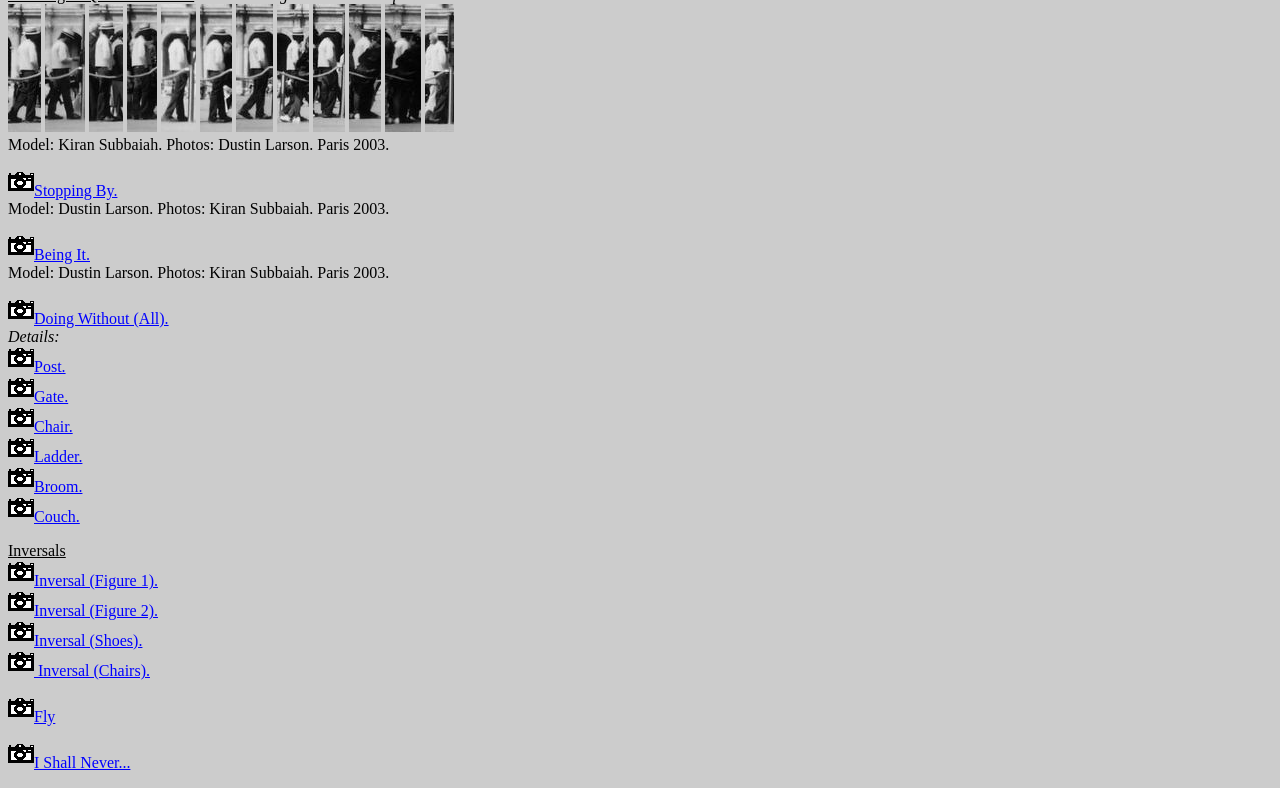
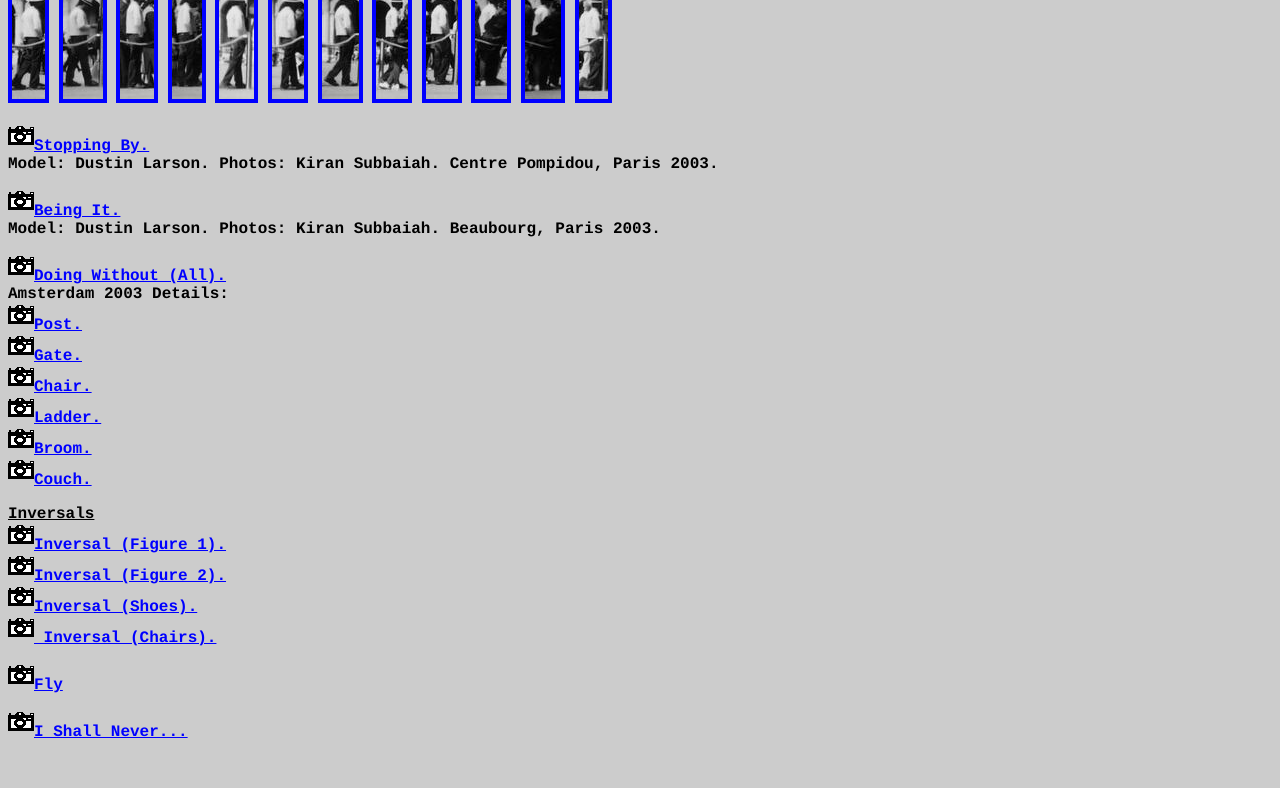
Before and after one commit to antikiran/kiran_subbaiah, a plain HTML site: page photos.htm in a window 1280 px wide. Shown: the part 181-969 px from the top of the page. Drawn offline with Linux system fonts and the light colour scheme.

Commit message:
some more

```diff
--- a/photos.htm
+++ b/photos.htm
@@ -1,7 +1,7 @@
 
 <html>
 <head>
-    <title>Kiran Subbaiah/ Photographs</title>
+    <title>Kiran Subbaiah: Photographs</title>
 
 <SCRIPT LANGUAGE="JavaScript">
 function NewWindow(mypage, myname, w, h, scroll) {
@@ -13,97 +13,106 @@ if (parseInt(navigator.appVersion) >= 4) { win.window.focus(); }
 }
 </script>
 </head>
+<body text="#000000" bgcolor="#CCCCCC" link="#0000FF" vlink="#800080" alink="#0000FF">
 
-<body text="#000000" bgcolor="#CCCCCC" link="#0000FF" vlink="#800080" alink="#0000FF"><div ALIGN=right><table CELLSPACING=0 CELLPADDING=0 WIDTH="100%" >
+<style type="text/css">
+body {font-family:courier ;
+     }
+</style>
+
+<div ALIGN=right><table CELLSPACING=0 CELLPADDING=0 WIDTH="100%" >
 <tr ALIGN=RIGHT VALIGN=TOP>
 <td ALIGN=LEFT VALIGN=TOP WIDTH="80%" HEIGHT="100%">
 <h2>
-Kiran Subbaiah
-<p>
-/<u>Photographs</u></h2>
-<a href="index.htm"><img SRC="back.gif" BORDER=0 height=19 width=19>
-Index: Kiran Subbaiah</a>
-<br>&nbsp;
-
+<a href="index.htm">Kiran Subbaiah</a> / Photos
+</h2>
 
 <p>
-<u>Standing in Queue 12 Times.</u> <i>Click on images below to see queue.</i>
+<br>
+<p>
+<h4>
+<u>Standing in Queue 12 Times</u>
+<br>
+Model: Kiran Subbaiah. Photos: Dustin Larson. Louvre, Paris 2003.
+<br>
+(Click on a image below to see its queue)
 <br>
 
-<a href="lq-01.jpg" onclick="NewWindow(this.href,'name', '600', '350', 'yes');return false;"><img SRC="lq-01-det.jpg" BORDER=0 ></a>
+<a href="lq-01.jpg" onclick="NewWindow(this.href,'name', '800', '350', 'yes');return false;"><img SRC="lq-01-det.jpg" BORDER=4></a>
 
-<a href="lq-02.jpg" onclick="NewWindow(this.href,'name', '600', '350', 'yes');return false;"><img SRC="lq-02-det.jpg" BORDER=0 ></a>
+<a href="lq-02.jpg" onclick="NewWindow(this.href,'name', '800', '350', 'yes');return false;"><img SRC="lq-02-det.jpg" BORDER=4></a>
 
-<a href="lq-03.jpg" onclick="NewWindow(this.href,'name', '600', '350', 'yes');return false;"><img SRC="lq-03-det.jpg" BORDER=0 ></a>
+<a href="lq-03.jpg" onclick="NewWindow(this.href,'name', '800', '350', 'yes');return false;"><img SRC="lq-03-det.jpg" BORDER=4></a>
 
-<a href="lq-04.jpg" onclick="NewWindow(this.href,'name', '600', '350', 'yes');return false;"><img SRC="lq-04-det.jpg" BORDER=0 ></a>
+<a href="lq-04.jpg" onclick="NewWindow(this.href,'name', '800', '350', 'yes');return false;"><img SRC="lq-04-det.jpg" BORDER=4></a>
 
-<a href="lq-05.jpg" onclick="NewWindow(this.href,'name', '600', '350', 'yes');return false;"><img SRC="lq-05-det.jpg" BORDER=0 ></a>
+<a href="lq-05.jpg" onclick="NewWindow(this.href,'name', '800', '350', 'yes');return false;"><img SRC="lq-05-det.jpg" BORDER=4></a>
 
-<a href="lq-06.jpg" onclick="NewWindow(this.href,'name', '600', '350', 'yes');return false;"><img SRC="lq-06-det.jpg" BORDER=0 ></a>
+<a href="lq-06.jpg" onclick="NewWindow(this.href,'name', '800', '350', 'yes');return false;"><img SRC="lq-06-det.jpg" BORDER=4></a>
 
-<a href="lq-07.jpg" onclick="NewWindow(this.href,'name', '600', '350', 'yes');return false;"><img SRC="lq-07-det.jpg" BORDER=0 ></a>
+<a href="lq-07.jpg" onclick="NewWindow(this.href,'name', '800', '350', 'yes');return false;"><img SRC="lq-07-det.jpg" BORDER=4></a>
 
-<a href="lq-08.jpg" onclick="NewWindow(this.href,'name', '600', '350', 'yes');return false;"><img SRC="lq-08-det.jpg" BORDER=0 ></a>
+<a href="lq-08.jpg" onclick="NewWindow(this.href,'name', '800', '350', 'yes');return false;"><img SRC="lq-08-det.jpg" BORDER=4></a>
 
-<a href="lq-09.jpg" onclick="NewWindow(this.href,'name', '600', '350', 'yes');return false;"><img SRC="lq-09-det.jpg" BORDER=0 ></a>
+<a href="lq-09.jpg" onclick="NewWindow(this.href,'name', '800', '350', 'yes');return false;"><img SRC="lq-09-det.jpg" BORDER=4></a>
 
-<a href="lq-10.jpg" onclick="NewWindow(this.href,'name', '600', '350', 'yes');return false;"><img SRC="lq-10-det.jpg" BORDER=0 ></a>
+<a href="lq-10.jpg" onclick="NewWindow(this.href,'name', '800', '350', 'yes');return false;"><img SRC="lq-10-det.jpg" BORDER=4></a>
 
-<a href="lq-11.jpg" onclick="NewWindow(this.href,'name', '600', '350', 'yes');return false;"><img SRC="lq-11-det.jpg" BORDER=0 ></a>
+<a href="lq-11.jpg" onclick="NewWindow(this.href,'name', '800', '350', 'yes');return false;"><img SRC="lq-11-det.jpg" BORDER=4></a>
 
-<a href="lq-12.jpg" onclick="NewWindow(this.href,'name', '600', '350', 'yes');return false;"><img SRC="lq-12-det.jpg" BORDER=0 ></a>
+<a href="lq-12.jpg" onclick="NewWindow(this.href,'name', '800', '350', 'yes');return false;"><img SRC="lq-12-det.jpg" BORDER=4></a>
 
+<p><a href="stopping-by.jpg" onclick="NewWindow(this.href,'name', '450', '700', 'yes');return false;"><img SRC="camera.gif" BORDER=0 height=26 width=26>Stopping By.</a>
+<br>Model: Dustin Larson. Photos: Kiran Subbaiah. Centre Pompidou, Paris 2003.
+
+<p><a href="being-it.jpg" onclick="NewWindow(this.href,'name', '900', '600', 'yes');return false;"><img SRC="camera.gif" BORDER=0 height=26 width=26>Being It.</a>
+<br>Model: Dustin Larson. Photos: Kiran Subbaiah. Beaubourg, Paris 2003.
+
+<p><a href="dw-all.jpg" onclick="NewWindow(this.href,'name', '900', '400', 'yes');return false;"><img SRC="camera.gif" BORDER=0 height=26 width=26>Doing Without (All).</a>
 <br>
-Model: Kiran Subbaiah. Photos: Dustin Larson. Paris 2003.
+Amsterdam 2003
+
+Details:
 <br>
-
-<p><a href="stopping-by.jpg" onclick="NewWindow(this.href,'name', '450', '450', 'yes');return false;"><img SRC="camera.gif" BORDER=0 height=26 width=26>Stopping By.</a>
-<br>Model: Dustin Larson. Photos: Kiran Subbaiah. Paris 2003.
-
-<p><a href="being-it.jpg" onclick="NewWindow(this.href,'name', '600', '380', 'yes');return false;"><img SRC="camera.gif" BORDER=0 height=26 width=26>Being It.</a>
-<br>Model: Dustin Larson. Photos: Kiran Subbaiah. Paris 2003.
-
-<p>
-<a href="dw-all.jpg" Target=_blank><img SRC="camera.gif" BORDER=0 height=26 width=26>Doing Without (All).</a>
+<a href="dw-post.jpg" onclick="NewWindow(this.href,'name', '900', '900', 'yes');return false;"><img SRC="camera.gif" BORDER=0 height=26 width=26>Post.</a>
 <br>
-<i>Details:</i>
+<a href="dw-gate.jpg" onclick="NewWindow(this.href,'name', '900', '900', 'yes');return false;"><img SRC="camera.gif" BORDER=0 height=26 width=26>Gate.</a>
 <br>
-<a href="dw-post.jpg" Target=_blank><img SRC="camera.gif" BORDER=0 height=26 width=26>Post.</a>
+<a href="dw-chair.jpg" onclick="NewWindow(this.href,'name', '900', '900', 'yes');return false;"><img SRC="camera.gif" BORDER=0 height=26 width=26>Chair.</a>
 <br>
-<a href="dw-gate.jpg" Target=_blank><img SRC="camera.gif" BORDER=0 height=26 width=26>Gate.</a>
+<a href="dw-ladder.jpg" onclick="NewWindow(this.href,'name', '900', '900', 'yes');return false;"><img SRC="camera.gif" BORDER=0 height=26 width=26>Ladder.</a>
 <br>
-<a href="dw-chair.jpg" Target=_blank><img SRC="camera.gif" BORDER=0 height=26 width=26>Chair.</a>
+<a href="dw-broom.jpg" onclick="NewWindow(this.href,'name', '900', '900', 'yes');return false;"><img SRC="camera.gif" BORDER=0 height=26 width=26>Broom.</a>
 <br>
-<a href="dw-ladder.jpg" Target=_blank><img SRC="camera.gif" BORDER=0 height=26 width=26>Ladder.</a>
-<br>
-<a href="dw-broom.jpg" Target=_blank><img SRC="camera.gif" BORDER=0 height=26 width=26>Broom.</a>
-<br>
-<a href="dw-couch.jpg" Target=_blank><img SRC="camera.gif" BORDER=0 height=26 width=26>Couch.</a>
+<a href="dw-couch.jpg" onclick="NewWindow(this.href,'name', '900', '900', 'yes');return false;"><img SRC="camera.gif" BORDER=0 height=26 width=26>Couch.</a>
 <br>
 
 
 <p>
 <u>Inversals </u>
 <br>
-<a href="di-figure1.jpg" Target=_blank><img SRC="camera.gif" BORDER=0 height=26 width=26>Inversal (Figure 1).</a>
+<a href="di-figure1.jpg" onclick="NewWindow(this.href,'name', '900', '900', 'yes');return false;"><img SRC="camera.gif" BORDER=0 height=26 width=26>Inversal (Figure 1).</a>
 <br>
 
-<a href="di-figure2.jpg" Target=_blank><img SRC="camera.gif" BORDER=0 height=26 width=26>Inversal (Figure 2).</a>
+<a href="di-figure2.jpg" onclick="NewWindow(this.href,'name', '900', '900', 'yes');return false;"><img SRC="camera.gif" BORDER=0 height=26 width=26>Inversal (Figure 2).</a>
 <br>
 
-<a href="di-shoes.jpg" Target=_blank><img SRC="camera.gif" BORDER=0 height=26 width=26>Inversal (Shoes).</a>
+<a href="di-shoes.jpg" onclick="NewWindow(this.href,'name', '900', '900', 'yes');return false;"><img SRC="camera.gif" BORDER=0 height=26 width=26>Inversal (Shoes).</a>
 <br>
 
-<a href="di-chairs.jpg" Target=_blank><img SRC="camera.gif" BORDER=0 height=26 width=26> Inversal (Chairs).</a>
+<a href="di-chairs.jpg" onclick="NewWindow(this.href,'name', '900', '900', 'yes');return false;"><img SRC="camera.gif" BORDER=0 height=26 width=26> Inversal (Chairs).</a>
 <br><p>
-<a href="fly.jpg" Target=_blank><img SRC="camera.gif" BORDER=0 height=26 width=26>Fly</a>
+<a href="fly.jpg" onclick="NewWindow(this.href,'name', '900', '900', 'yes');return false;"><img SRC="camera.gif" BORDER=0 height=26 width=26>Fly</a>
 <br><p>
-<a href="pee.jpg" Target=_blank><img SRC="camera.gif" BORDER=0 height=26 width=26>I Shall Never...</a>
+<a href="pee.jpg" onclick="NewWindow(this.href,'name', '900', '900', 'yes');return false;"><img SRC="camera.gif" BORDER=0 height=26 width=26>I Shall Never...</a>
+<p>
 <br>
+<p>
+</h4>
+<h2>
+<a href="index.htm">Kiran Subbaiah</a> / Photos
+</h2>
 
-<br>&nbsp;
-<p><a href="index.htm"><img SRC="back.gif" BORDER=0 height=19 width=19>Index: Kiran Subbaiah</a></td>
 
 <td ALIGN=RIGHT VALIGN=TOP>
 <img SRC="antikiran-logo.jpg" BORDER=0 height=100 width=100>
```
Also changed, not shown: eco.htm (+19 -14 lines), feedback.htm (+18 -14 lines), lung.htm (+18 -12 lines), match.htm (+15 -14 lines), miscel.htm (+21 -14 lines), others_text.htm (+25 -16 lines), suspect.htm (+16 -15 lines), traffic.htm (+21 -14 lines), 1 other file.
